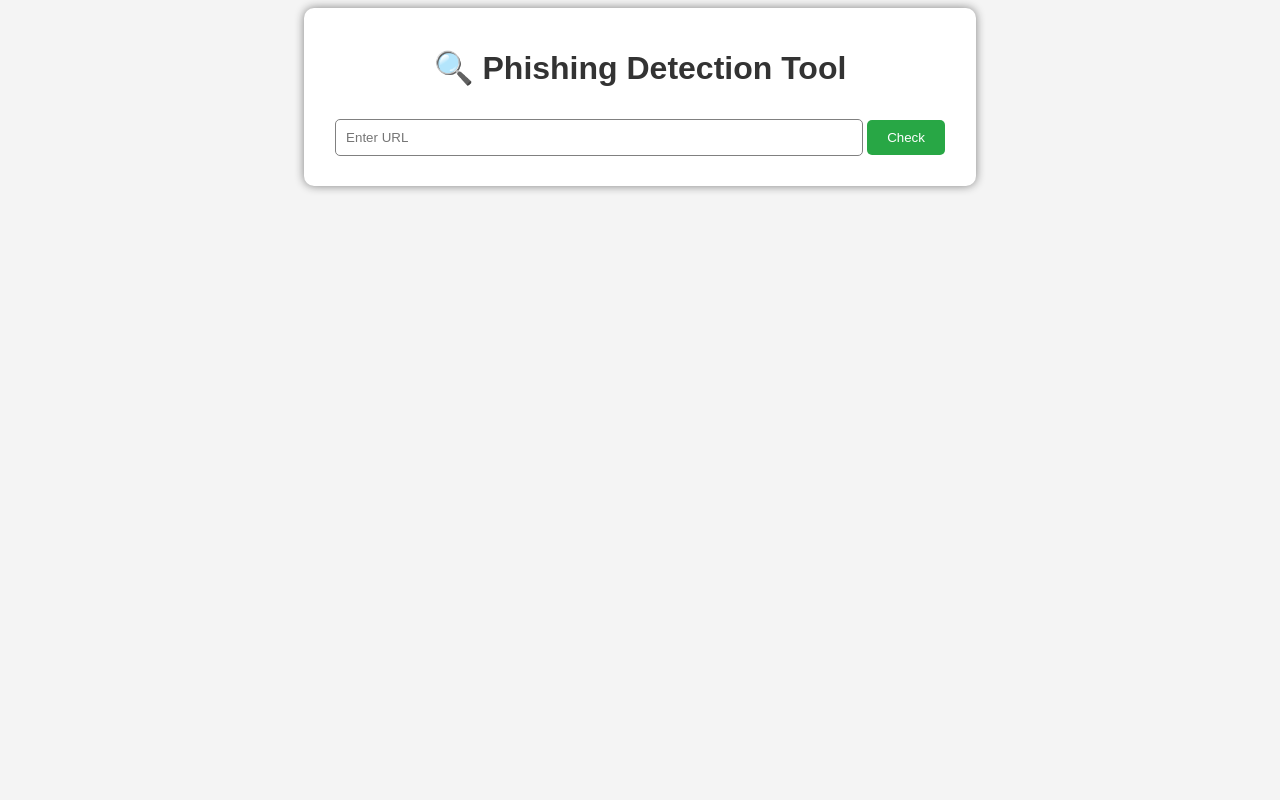
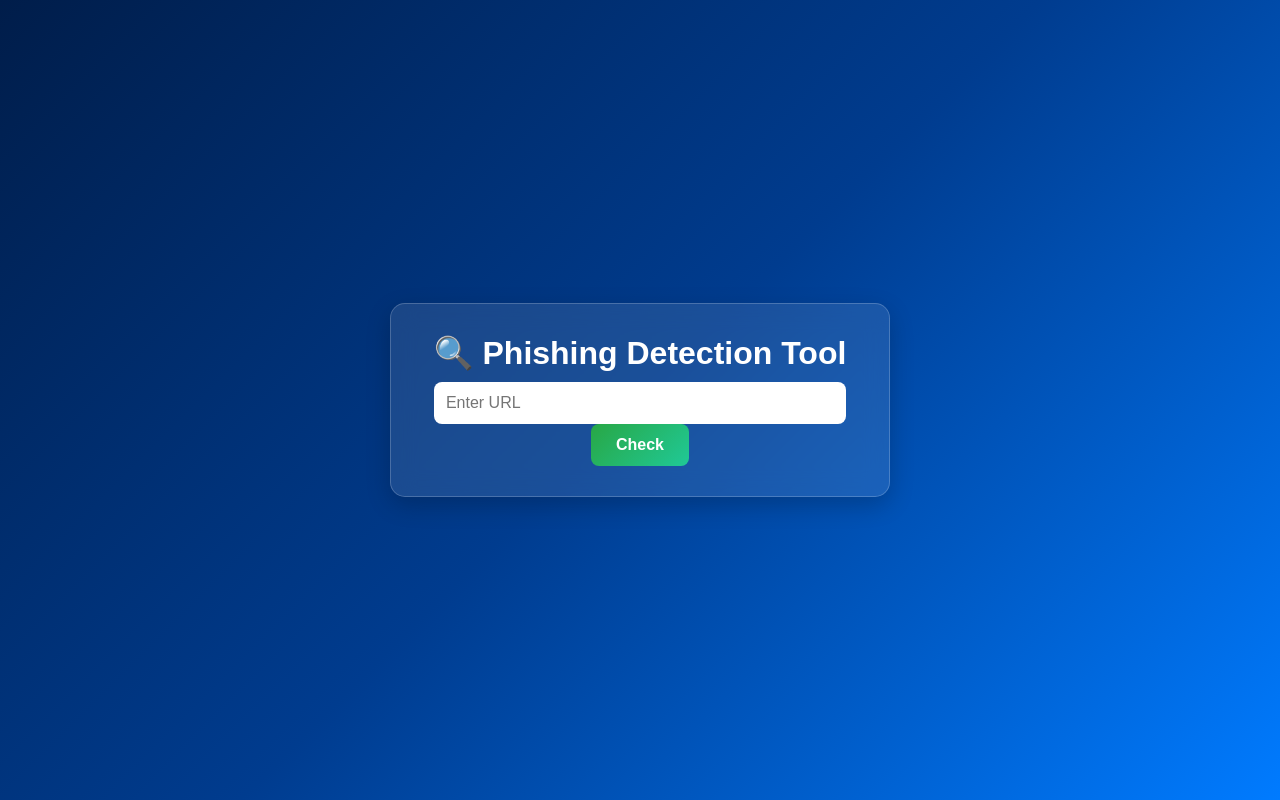
Before and after one commit to nk1411projects/PhishingDetectionTool, a Flask app: page / in a window 1280 px wide. Run offline with Flask 3, Linux system fonts and the light colour scheme; parts of the project's set-up code (start-up, migrations or seed data) failed here and were passed over.

Commit message:
Update style.css

```diff
--- a/static/style.css
+++ b/static/style.css
@@ -1,51 +1,142 @@
-body {
-    font-family: Arial, sans-serif;
-    text-align: center;
-    background-color: #f4f4f4;
+/* ==== GLOBAL STYLES ==== */
+* {
+    margin: 0;
+    padding: 0;
+    box-sizing: border-box;
+    font-family: "Poppins", Arial, sans-serif;
 }
 
-.container {
-    width: 50%;
-    margin: auto;
-    background: white;
-    padding: 20px;
-    border-radius: 10px;
-    box-shadow: 0px 0px 10px 0px gray;
+body {
+    background: linear-gradient(135deg, #001d4a, #003c8f, #007bff);
+    color: #fff;
+    height: 100vh;
+    display: flex;
+    justify-content: center;
+    align-items: center;
 }
 
-h1 {
-    color: #333;
+/* ==== CONTAINER ==== */
+.container {
+    background: rgba(255, 255, 255, 0.1);
+    backdrop-filter: blur(12px);
+    border: 1px solid rgba(255, 255, 255, 0.2);
+    border-radius: 15px;
+    width: 90%;
+    max-width: 500px;
+    text-align: center;
+    padding: 30px 20px;
+    box-shadow: 0 8px 25px rgba(0, 0, 0, 0.2);
+    animation: fadeIn 0.8s ease-in-out;
 }
 
-input {
-    padding: 10px;
-    width: 80%;
-    margin: 10px 0;
-    border-radius: 5px;
-    border: 1px solid gray;
+/* ==== TITLE ==== */
+h1 {
+    font-size: 2em;
+    margin-bottom: 10px;
+    color: #fff;
 }
 
+.subtitle {
+    font-size: 0.95em;
+    color: #d1e3ff;
+    margin-bottom: 25px;
+}
+
+/* ==== FORM ==== */
+.form-box {
+    display: flex;
+    flex-direction: column;
+    align-items: center;
+    gap: 15px;
+}
+
+input[type="text"] {
+    width: 90%;
+    padding: 12px;
+    border-radius: 8px;
+    border: none;
+    outline: none;
+    font-size: 1em;
+    transition: all 0.3s ease;
+}
+
+input[type="text"]:focus {
+    box-shadow: 0 0 10px #00d4ff;
+    transform: scale(1.02);
+}
+
+/* ==== BUTTON ==== */
 button {
-    padding: 10px 20px;
-    background-color: #28a745;
+    background: linear-gradient(135deg, #28a745, #20c997);
     color: white;
     border: none;
+    padding: 12px 25px;
+    border-radius: 8px;
+    font-size: 1em;
+    font-weight: 600;
     cursor: pointer;
-    border-radius: 5px;
+    transition: all 0.3s ease;
 }
 
+button:hover {
+    background: linear-gradient(135deg, #20c997, #28a745);
+    transform: scale(1.05);
+    box-shadow: 0 0 15px rgba(32, 201, 151, 0.5);
+}
+
+/* ==== RESULT BOX ==== */
 .result {
-    margin-top: 20px;
+    margin-top: 25px;
     padding: 15px;
-    border-radius: 5px;
+    border-radius: 10px;
+    animation: slideIn 0.6s ease;
+    font-weight: 600;
+    font-size: 1.1em;
 }
 
 .result.danger {
-    background: #dc3545;
+    background: linear-gradient(135deg, #dc3545, #ff4d6d);
     color: white;
+    box-shadow: 0 0 15px rgba(220, 53, 69, 0.6);
 }
 
 .result.safe {
-    background: #28a745;
+    background: linear-gradient(135deg, #28a745, #20c997);
     color: white;
+    box-shadow: 0 0 15px rgba(40, 167, 69, 0.6);
 }
+
+/* ==== FOOTER ==== */
+footer {
+    margin-top: 25px;
+    font-size: 0.85em;
+    color: #d1e3ff;
+    opacity: 0.8;
+}
+
+/* ==== ANIMATIONS ==== */
+@keyframes fadeIn {
+    from { opacity: 0; transform: scale(0.95); }
+    to { opacity: 1; transform: scale(1); }
+}
+
+@keyframes slideIn {
+    from { transform: translateY(10px); opacity: 0; }
+    to { transform: translateY(0); opacity: 1; }
+}
+
+/* ==== RESPONSIVE ==== */
+@media (max-width: 600px) {
+    .container {
+        width: 95%;
+        padding: 25px 15px;
+    }
+
+    h1 {
+        font-size: 1.7em;
+    }
+
+    input[type="text"] {
+        width: 100%;
+    }
+}
```
